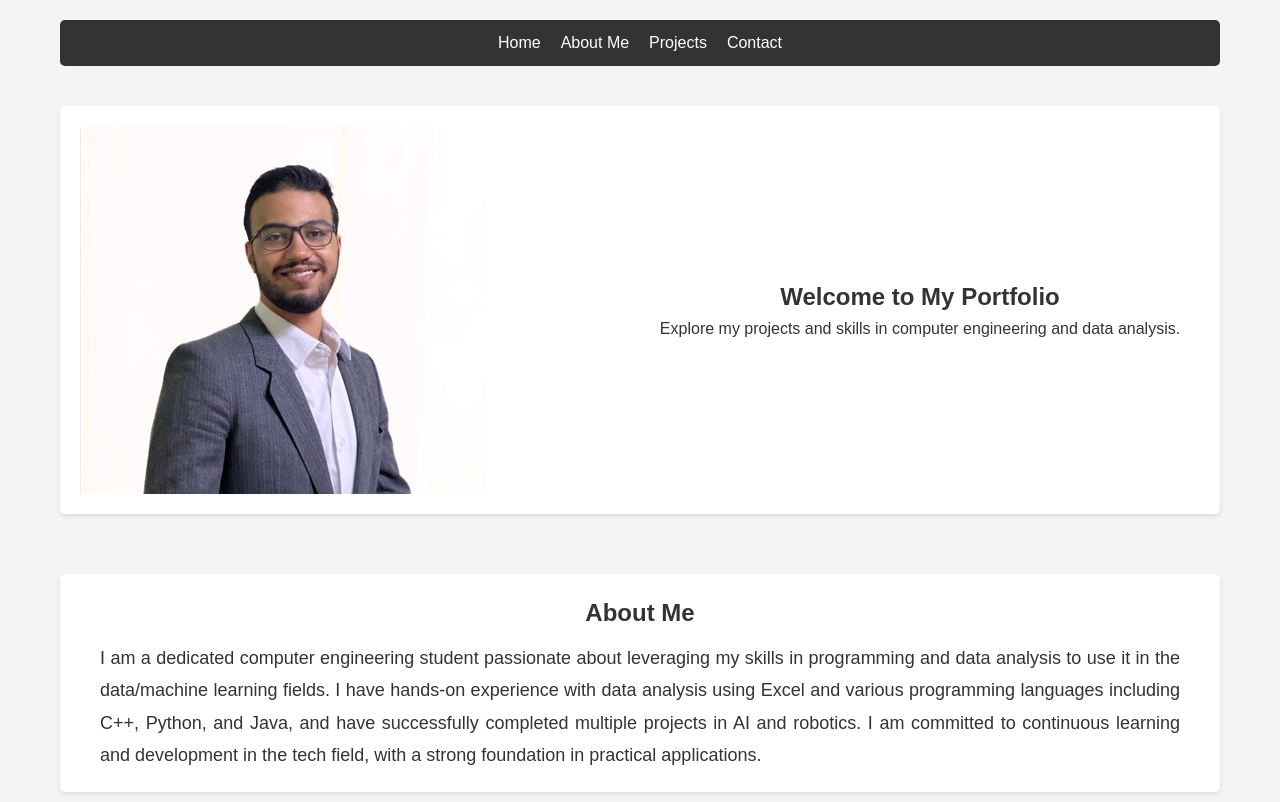
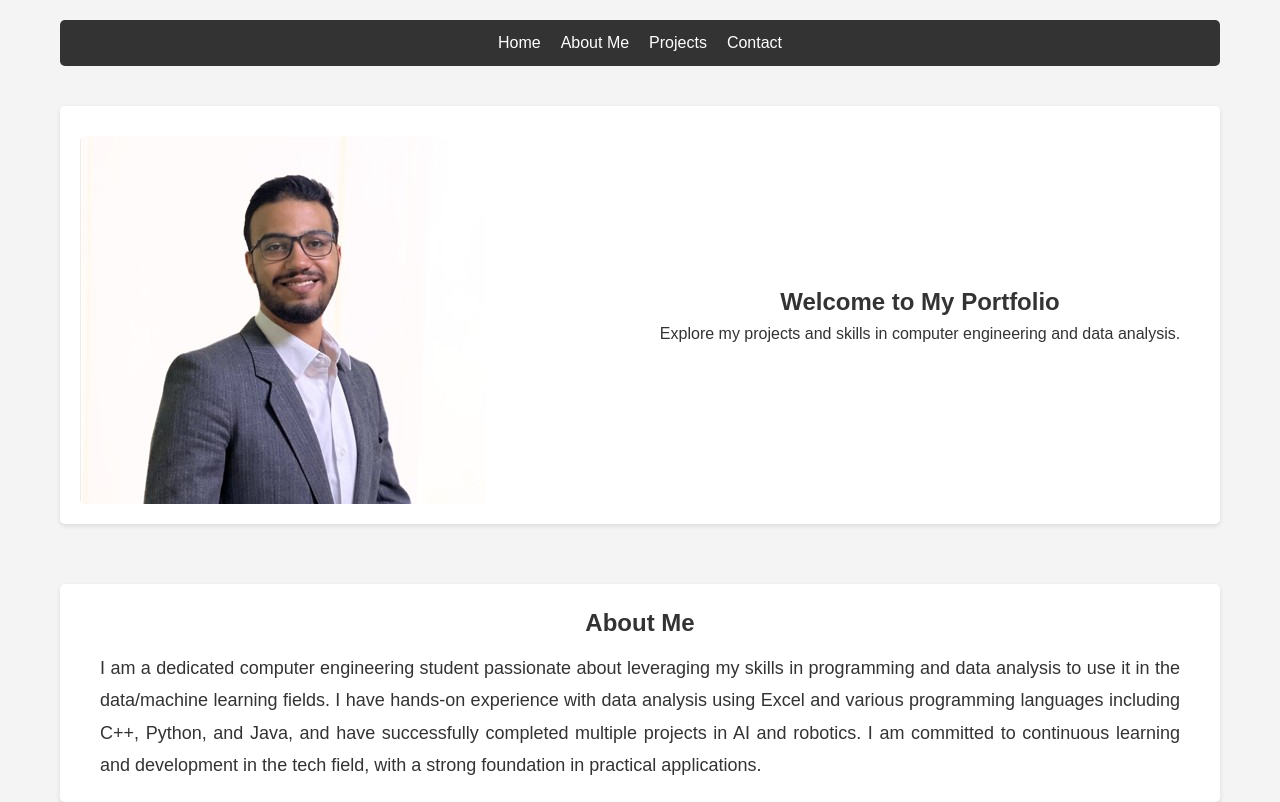
Before and after one commit to MohamedhHesham/ITI-Portfolio-Website, a plain HTML site: page index.html in a window 1280 px wide. Shown: the top 802 px of the page. Drawn offline with Linux system fonts and the light colour scheme.

Commit message:
Update styles.css

```diff
--- a/styles.css
+++ b/styles.css
@@ -106,6 +106,12 @@ nav{
   border-radius: 5px;
   box-shadow: 0 2px 5px rgba(0,0,0,0.1);
 }
+img{
+  max-width: 100%;
+  height: auto;
+  border-radius: 5px;
+  margin-top: 10px;
+}
 footer{
     grid-area: footer;
     text-align: center;
```
